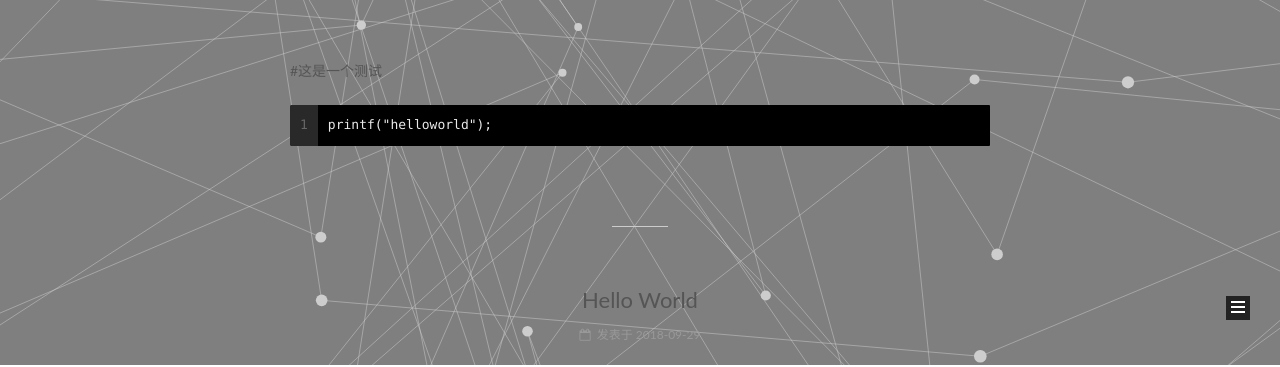
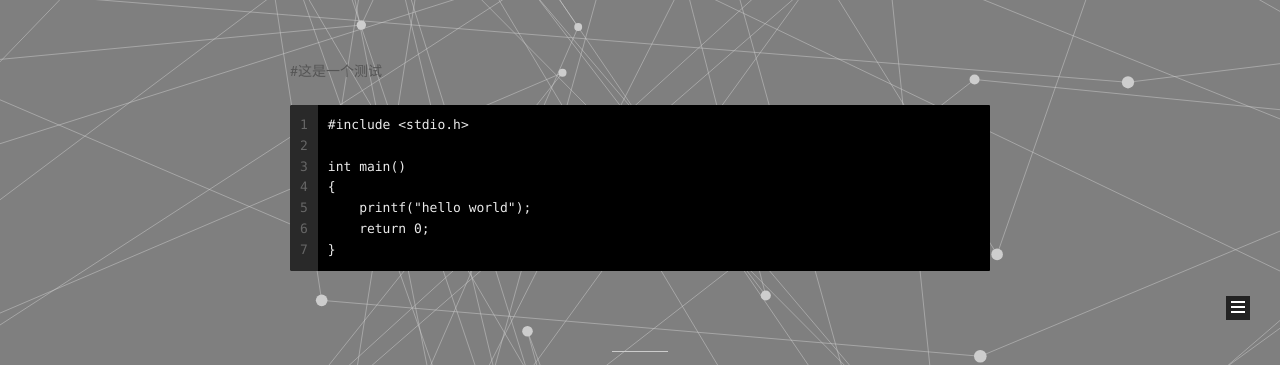
Before and after one commit to Hpasserby/Hpasserby.github.io, a plain HTML site: page index.html in a window 1280 px wide. Shown: the part 435-802 px from the top of the page. Drawn offline with Linux system fonts and the light colour scheme; some packages are replaced by stand-ins of ours; a script that the page names is missing.

Commit message:
Site updated: 2018-09-29 13:25:35

```diff
--- a/index.html
+++ b/index.html
@@ -325,7 +325,7 @@
 
 
 
-            <p>#这是一个测试<br><figure class="highlight plain"><table><tr><td class="gutter"><pre><span class="line">1</span><br></pre></td><td class="code"><pre><span class="line">printf(&quot;helloworld&quot;);</span><br></pre></td></tr></table></figure></p>
+            <p>#这是一个测试<br><figure class="highlight plain"><table><tr><td class="gutter"><pre><span class="line">1</span><br><span class="line">2</span><br><span class="line">3</span><br><span class="line">4</span><br><span class="line">5</span><br><span class="line">6</span><br><span class="line">7</span><br></pre></td><td class="code"><pre><span class="line">#include &lt;stdio.h&gt;</span><br><span class="line"></span><br><span class="line">int main()</span><br><span class="line">&#123;</span><br><span class="line">    printf(&quot;hello world&quot;);</span><br><span class="line">    return 0;</span><br><span class="line">&#125;</span><br></pre></td></tr></table></figure></p>
 
 
 
```
Also changed, not shown: 2018/09/29/test/index.html (+5 -5 lines).
